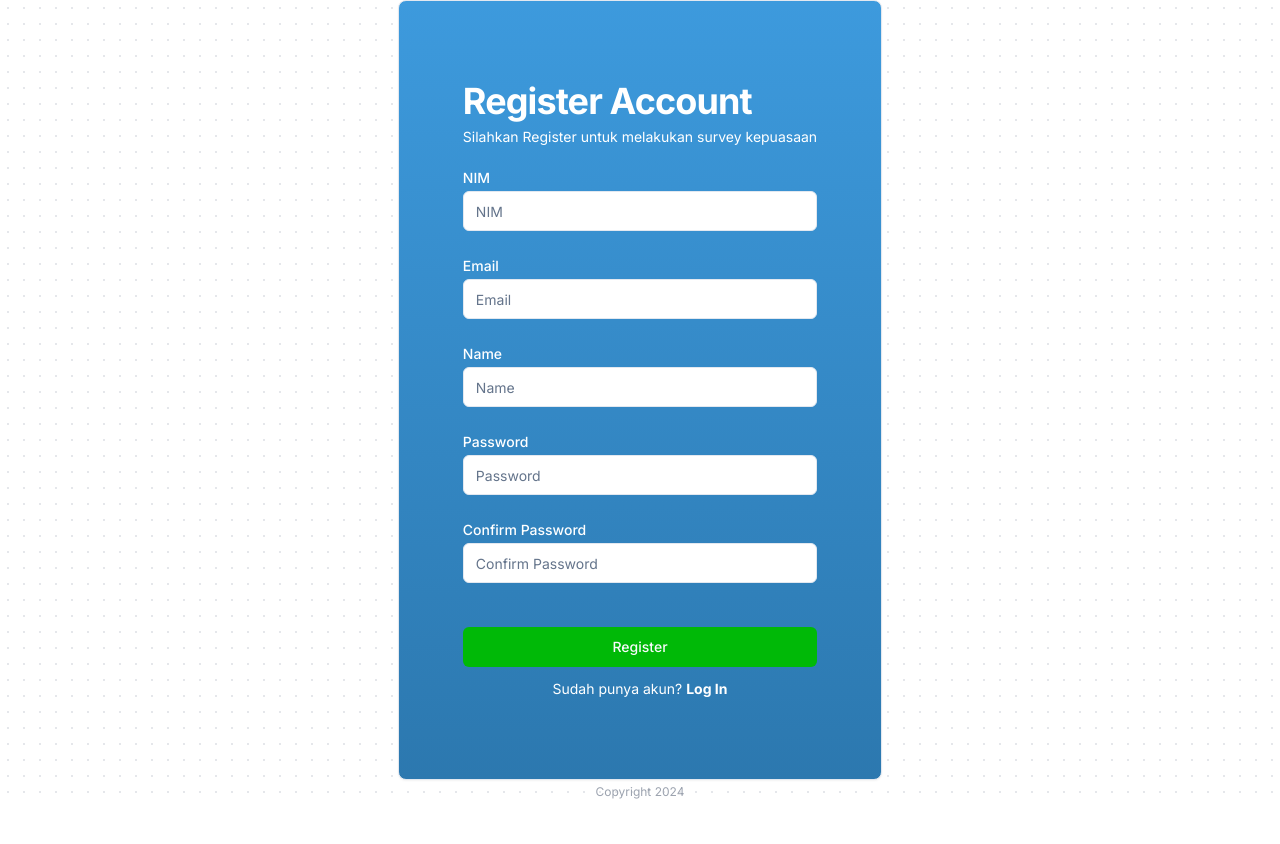
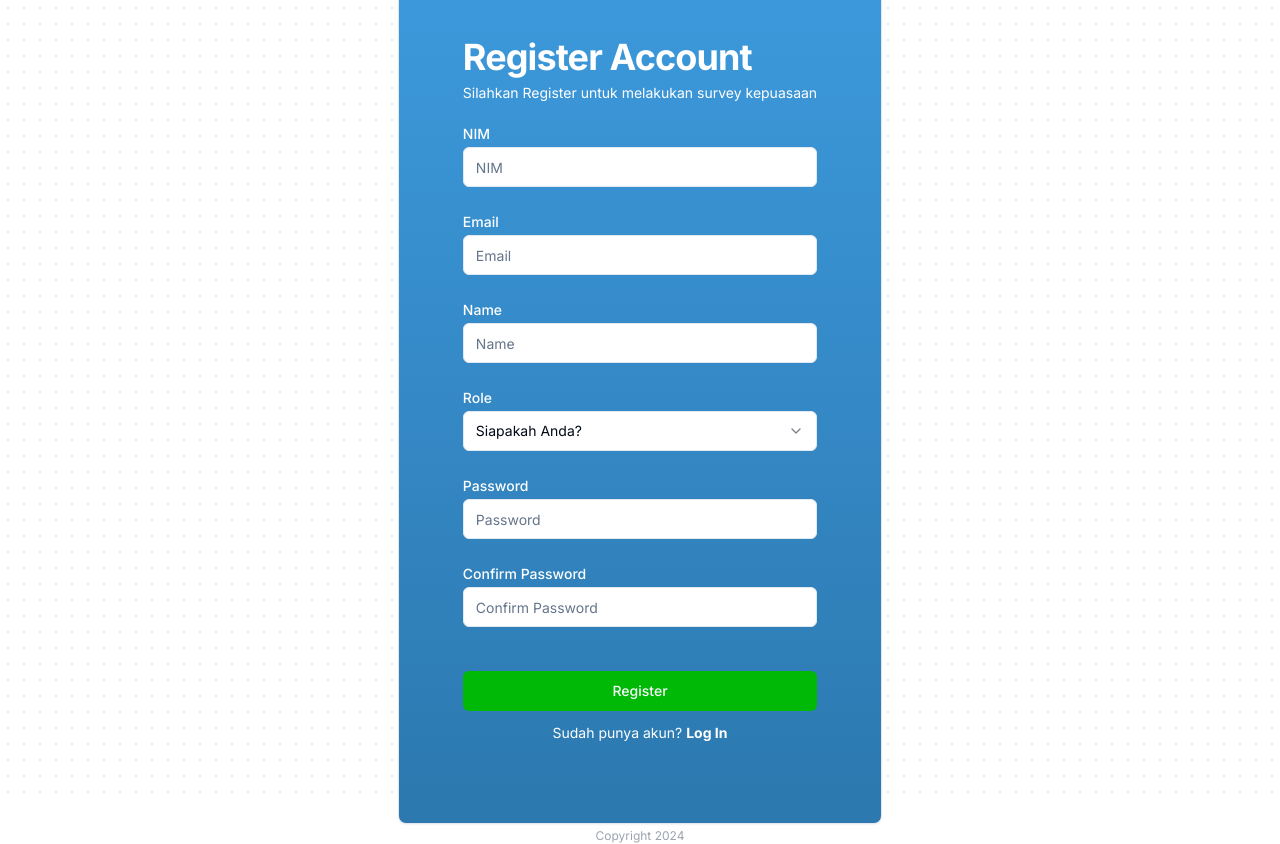
Before and after one commit to lifeofrifai/survey-audit-app, a Next.js app: page /signup in a window 1280 px wide. Before the commit the page ends 800 px from the top, so only its background shows below. Built offline with nearby package versions, Linux system fonts and the light colour scheme.

Commit message:
chore: Add role selection dropdown in signup page

```diff
--- a/src/app/(auth)/signup/page.tsx
+++ b/src/app/(auth)/signup/page.tsx
@@ -15,6 +15,7 @@ import { useState } from "react";
 import axios from 'axios'
 import BASE_URL from '../../../../config'
 import toast, { Toaster } from 'react-hot-toast';
+import { Select, SelectContent, SelectItem, SelectTrigger, SelectValue } from '@/components/ui/select';
 
 const RegisterPage: NextPage = () => {
   const [nim, setNim] = useState('');
@@ -22,7 +23,7 @@ const RegisterPage: NextPage = () => {
   const [name, setName] = useState('');
   const [password, setPassword] = useState('');
   const [confirmPassword, setConfirmPassword] = useState('');
-  const [role, setRole] = useState('USER');
+  const [role, setRole] = useState('');
 
 
   const handleNimChange = (e: React.ChangeEvent<HTMLInputElement>) => {
@@ -43,6 +44,10 @@ const RegisterPage: NextPage = () => {
   const handleConfirmPasswordChange = (e: React.ChangeEvent<HTMLInputElement>) => {
     setConfirmPassword(e.target.value);
 
+  };
+
+  const handleRole = (e: string) => {
+    setRole(e);
   };
 
 
@@ -135,6 +140,19 @@ const RegisterPage: NextPage = () => {
             />
           </div>
           <div className="grid w-full max-w-sm items-center gap-1.5 mt-7">
+            <Label htmlFor="name" className="text-white">Role </Label>
+            <Select onValueChange={handleRole} value={role} required>
+                <SelectTrigger className="w-full">
+                  <SelectValue placeholder="Siapakah Anda?"/>
+                </SelectTrigger>
+                <SelectContent>
+                  <SelectItem value="DOSEN">Dosen</SelectItem>
+                  <SelectItem value="MAHASISWA">Mahasiswa</SelectItem>
+                  <SelectItem value="ALUMNI">Alumni</SelectItem>
+                </SelectContent>
+              </Select>
+          </div>
+          <div className="grid w-full max-w-sm items-center gap-1.5 mt-7">
             <Label htmlFor="password" className="text-white">Password</Label>
             <Input
               type="password"
```
